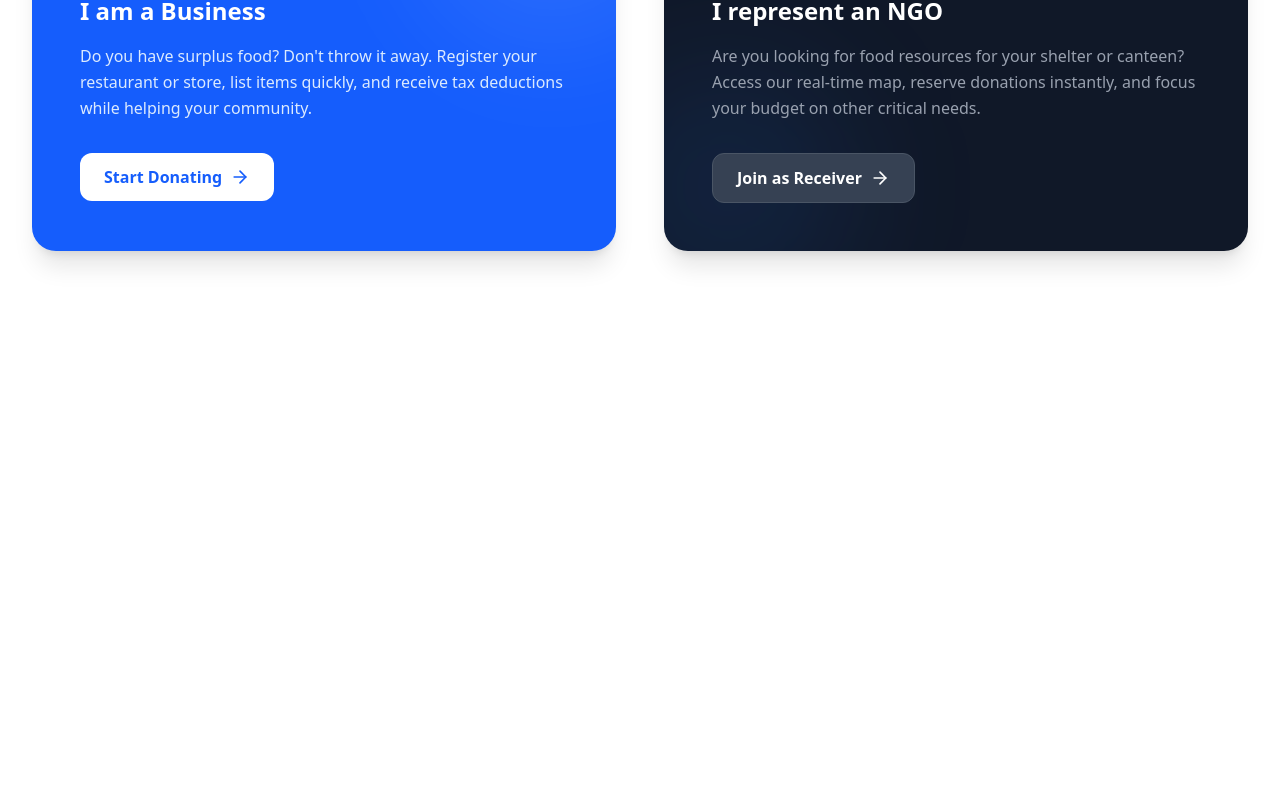
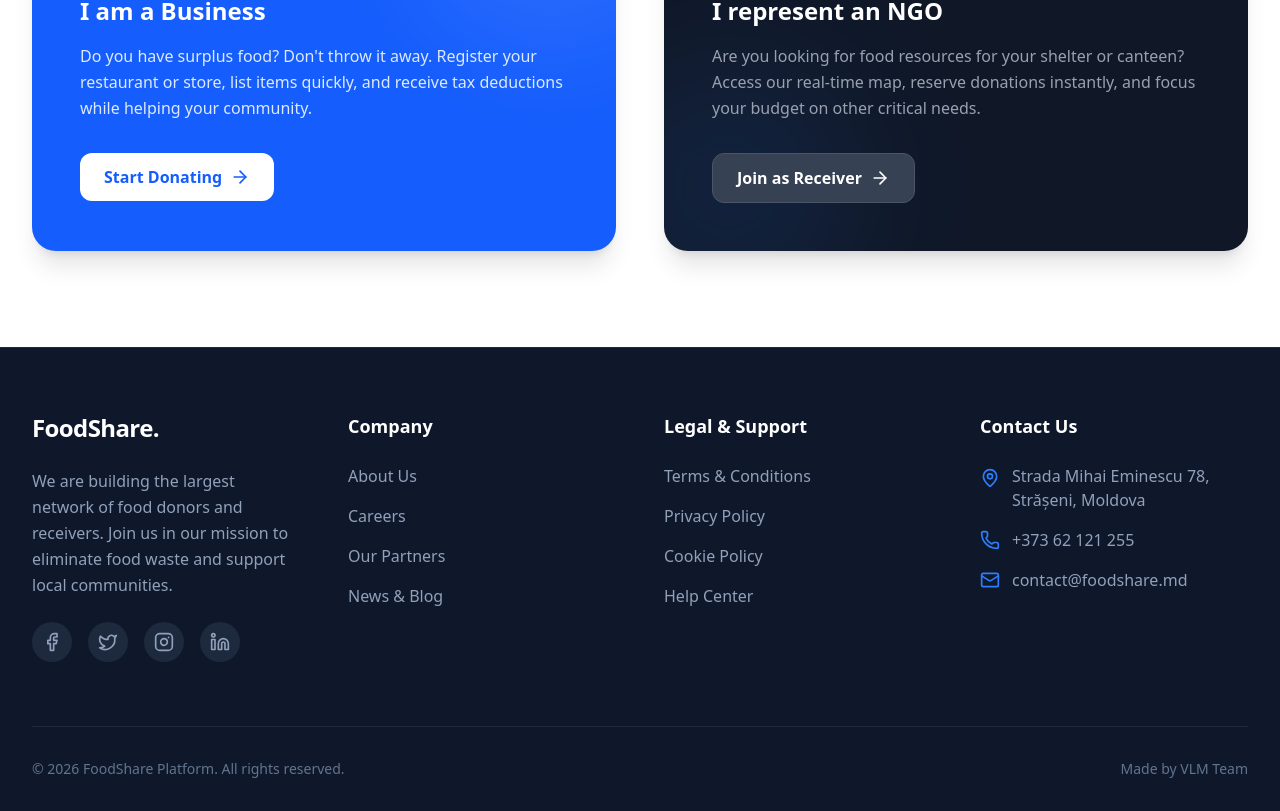
Before and after one commit to LeoMurjinschi/VLM, a React (Vite) app: page / in a window 1280 px wide. Shown: the part 2191-3002 px from the top of the page. Before the commit the page ends 2538 px from the top, so only its background shows below. Built offline with nearby package versions, Linux system fonts and the light colour scheme.

Commit message:
Added Footer element to LandingPage

```diff
--- /dev/null
+++ b/src/components/layout/Footer.tsx
@@ -0,0 +1,103 @@
+import { Link } from 'react-router-dom';
+import { Facebook, Twitter, Instagram, Linkedin, Mail, Phone, MapPin} from 'lucide-react';
+
+const Footer = () => {
+  return (
+    <footer className="bg-slate-900 text-white pt-16 pb-8 border-t border-slate-800">
+      <div className="max-w-7xl mx-auto px-4 sm:px-6 lg:px-8">
+        <div className="grid grid-cols-1 md:grid-cols-2 lg:grid-cols-4 gap-12 mb-16">
+
+          <div>
+            <Link to="/" className="text-2xl font-black text-white tracking-tight mb-6 block">
+              FoodShare.
+            </Link>
+            <p className="text-slate-400 mb-6 leading-relaxed">
+              We are building the largest network of food donors and receivers.
+              Join us in our mission to eliminate food waste and support local communities.
+            </p>
+            <div className="flex gap-4">
+              <a href="#" className="w-10 h-10 rounded-full bg-slate-800 flex items-center justify-center text-slate-400 hover:bg-blue-600 hover:text-white transition-all">
+                <Facebook size={20} />
+              </a>
+              <a href="#" className="w-10 h-10 rounded-full bg-slate-800 flex items-center justify-center text-slate-400 hover:bg-blue-400 hover:text-white transition-all">
+                <Twitter size={20} />
+              </a>
+              <a href="#" className="w-10 h-10 rounded-full bg-slate-800 flex items-center justify-center text-slate-400 hover:bg-pink-600 hover:text-white transition-all">
+                <Instagram size={20} />
+              </a>
+              <a href="#" className="w-10 h-10 rounded-full bg-slate-800 flex items-center justify-center text-slate-400 hover:bg-blue-700 hover:text-white transition-all">
+                <Linkedin size={20} />
+              </a>
+            </div>
+          </div>
+
+          <div>
+            <h4 className="text-lg font-bold mb-6">Company</h4>
+            <ul className="space-y-4">
+              <li>
+                <Link to="/about" className="text-slate-400 hover:text-blue-400 transition-colors">About Us</Link>
+              </li>
+              <li>
+                <Link to="/careers" className="text-slate-400 hover:text-blue-400 transition-colors">Careers</Link>
+              </li>
+              <li>
+                <Link to="/partners" className="text-slate-400 hover:text-blue-400 transition-colors">Our Partners</Link>
+              </li>
+              <li>
+                <Link to="/blog" className="text-slate-400 hover:text-blue-400 transition-colors">News & Blog</Link>
+              </li>
+            </ul>
+          </div>
+
+          <div>
+            <h4 className="text-lg font-bold mb-6">Legal & Support</h4>
+            <ul className="space-y-4">
+              <li>
+                <Link to="/terms" className="text-slate-400 hover:text-blue-400 transition-colors">Terms & Conditions</Link>
+              </li>
+              <li>
+                <Link to="/privacy" className="text-slate-400 hover:text-blue-400 transition-colors">Privacy Policy</Link>
+              </li>
+              <li>
+                <Link to="/cookies" className="text-slate-400 hover:text-blue-400 transition-colors">Cookie Policy</Link>
+              </li>
+              <li>
+                <Link to="/contact" className="text-slate-400 hover:text-blue-400 transition-colors">Help Center</Link>
+              </li>
+            </ul>
+          </div>
+
+          <div>
+            <h4 className="text-lg font-bold mb-6">Contact Us</h4>
+            <ul className="space-y-4">
+              <li className="flex items-start gap-3 text-slate-400">
+                <MapPin size={20} className="text-blue-500 mt-1 flex-shrink-0" />
+                <span>Strada Mihai Eminescu 78,<br />Strășeni, Moldova</span>
+              </li>
+              <li className="flex items-center gap-3 text-slate-400">
+                <Phone size={20} className="text-blue-500 flex-shrink-0" />
+                <span>+373 62 121 255</span>
+              </li>
+              <li className="flex items-center gap-3 text-slate-400">
+                <Mail size={20} className="text-blue-500 flex-shrink-0" />
+                <span>contact@foodshare.md</span>
+              </li>
+            </ul>
+          </div>
+
+        </div>
+
+        <div className="pt-8 border-t border-slate-800 flex flex-col md:flex-row justify-between items-center gap-4">
+          <p className="text-slate-500 text-sm">
+            © 2026 FoodShare Platform. All rights reserved.
+          </p>
+          <p className="text-slate-500 text-sm flex items-center gap-1">
+            Made by VLM Team
+          </p>
+        </div>
+      </div>
+    </footer>
+  );
+};
+
+export default Footer;
--- a/src/pages/public/LandingPage.tsx
+++ b/src/pages/public/LandingPage.tsx
@@ -3,6 +3,7 @@ import Hero from '../../components/public/Hero';
 import HowItWorks from '../../components/public/HowItWorks';
 import StatsSection from '../../components/public/StatsSection';
 import CtaSection from '../../components/public/CtaSection';
+import Footer from '../../components/layout/Footer';
 
 const LandingPage = () => {
   return (
@@ -15,6 +16,8 @@ const LandingPage = () => {
         <StatsSection />
         <CtaSection />
       </main>
+
+      <Footer />
     </div>
   );
 };
```
